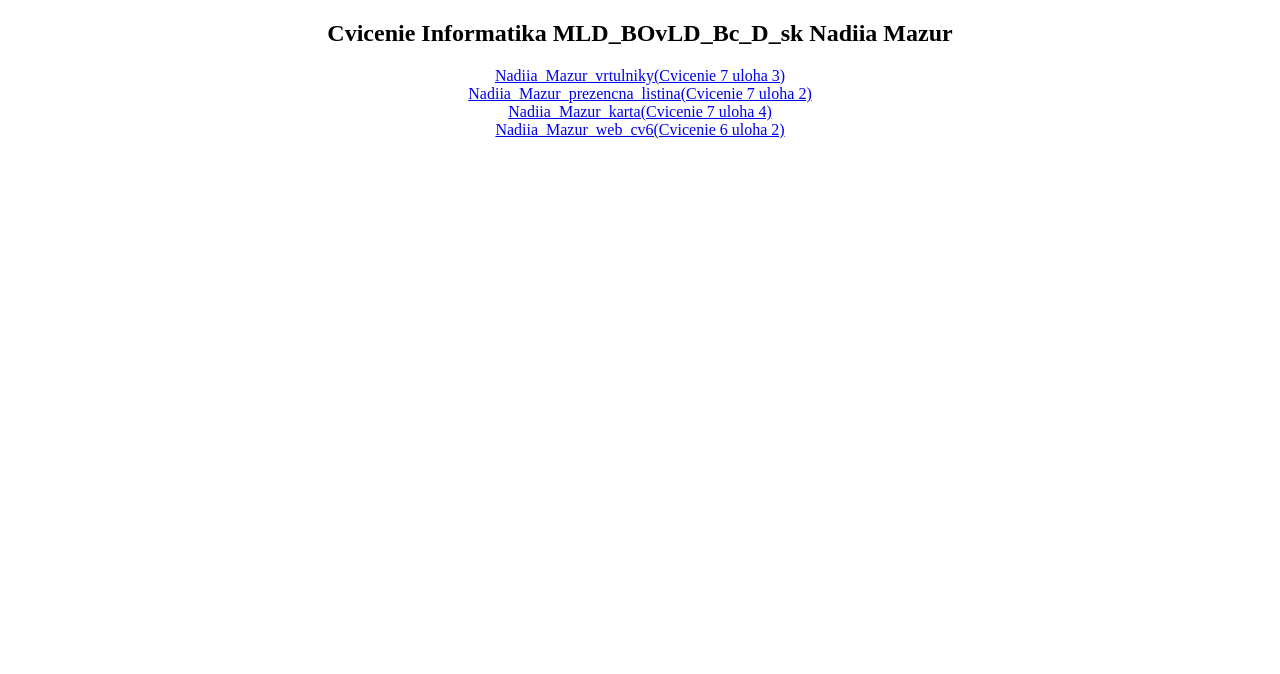
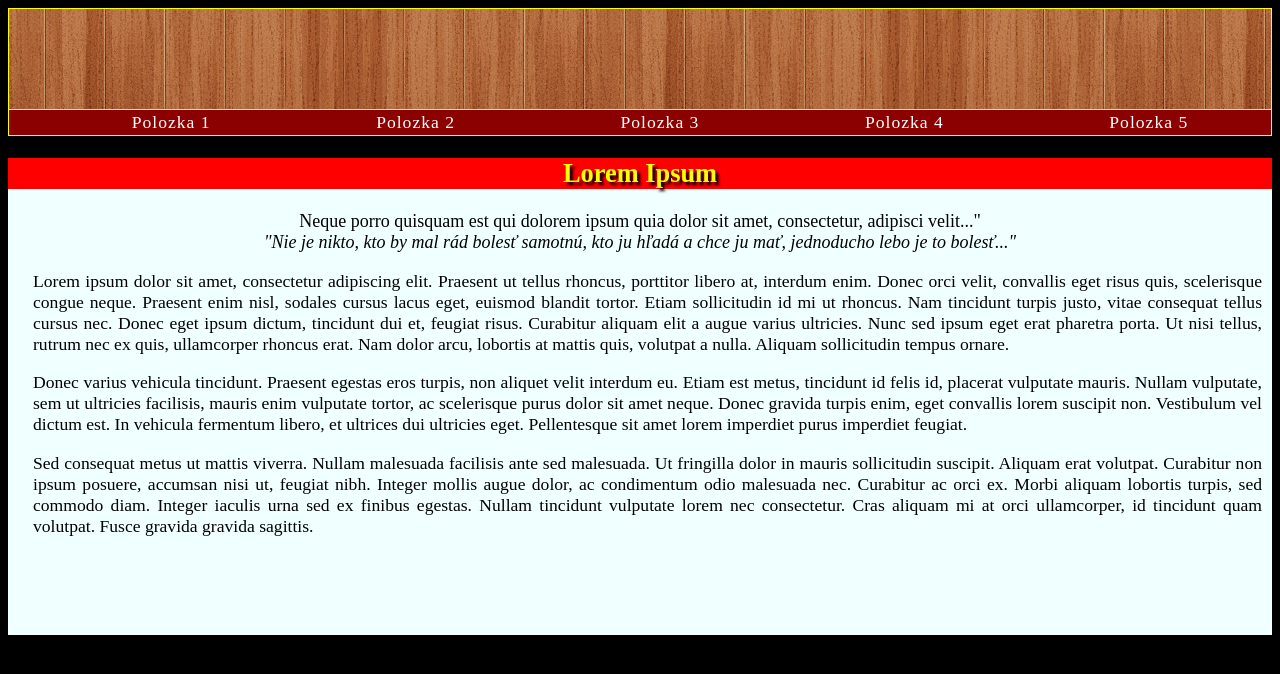
Before and after one commit to NadiiaMazur/Html-anya, a plain HTML site: page index.html in a window 1280 px wide. Drawn offline with Linux system fonts and the light colour scheme.

Commit message:
Nadiiaazur_CSS_menu.html

```diff
--- a/index.html
+++ b/index.html
@@ -1,14 +1,67 @@
 <!DOCTYPE html>
-<html lang="sk">
-<title>Mazur Nadiia</title>
-<meta http-equiv="content-type" content="text/html; charset=UTF-8">
-	<body>
-<h2 style="text-align:center">Cvicenie Informatika MLD_BOvLD_Bc_D_sk Nadiia Mazur</h2>
-		<div style="text-align:center; display: flex; flex-direction: column;">
-	<a href="Nadiia_Mazur_vrtulníky.html">Nadiia_Mazur_vrtulniky(Cvicenie 7 uloha 3)</a>
-	<a href="Nadiia_Mazur_prezencna_listina.html">Nadiia_Mazur_prezencna_listina(Cvicenie 7 uloha 2)</a>
-	<a href="Nadiia_Mazur_karta.html.html">Nadiia_Mazur_karta(Cvicenie 7 uloha 4)</a>
-	<a href="Nadiia_Mazur_web_cv6.html">Nadiia_Mazur_web_cv6(Cvicenie 6 uloha 2)</a>
-		</div>
-	</body>
+<html>
+
+<head>
+    <meta charset="utf-8">
+    <meta name="viewpart content=" width=device-width, initial-scale=1>
+    <meta http-equiv=" refresh" content="5">
+    <title>Mazur Nadiia: CSS stranka</title>
+    <link rel="stylesheet" href="style.css">
+</head>
+
+<body>
+    <div class="hlavnicka">
+
+    </div>
+
+    <div class="menu">
+        <ul>
+            <li>Polozka 1</li>
+            <li>Polozka 2</li>
+            <li>Polozka 3</li>
+            <li>Polozka 4</li>
+            <li>Polozka 5</li>
+        </ul>
+    </div>
+
+    <div class="telo">
+        <h2>Lorem Ipsum</h2>
+
+        <p style="text-align: center; font-size: 18px;">Neque porro quisquam est qui dolorem ipsum quia dolor sit amet,
+            consectetur, adipisci velit..."<br><em>
+                "Nie je nikto, kto by mal rád bolesť samotnú, kto ju hľadá a chce ju mať, jednoducho lebo je to
+                bolesť..."</em></p>
+
+        <div>
+            <p>Lorem ipsum dolor sit amet, consectetur adipiscing elit. Praesent ut tellus rhoncus, porttitor libero at,
+                interdum enim. Donec orci velit, convallis eget risus quis, scelerisque congue neque. Praesent enim
+                nisl,
+                sodales cursus lacus eget, euismod blandit tortor. Etiam sollicitudin id mi ut rhoncus. Nam tincidunt
+                turpis
+                justo, vitae consequat tellus cursus nec. Donec eget ipsum dictum, tincidunt dui et, feugiat risus.
+                Curabitur aliquam elit a augue varius ultricies. Nunc sed ipsum eget erat pharetra porta. Ut nisi
+                tellus,
+                rutrum nec ex quis, ullamcorper rhoncus erat. Nam dolor arcu, lobortis at mattis quis, volutpat a nulla.
+                Aliquam sollicitudin tempus ornare.</p>
+
+            <p>Donec varius vehicula tincidunt. Praesent egestas eros turpis, non aliquet velit interdum eu. Etiam est
+                metus, tincidunt id felis id, placerat vulputate mauris. Nullam vulputate, sem ut ultricies facilisis,
+                mauris enim vulputate tortor, ac scelerisque purus dolor sit amet neque. Donec gravida turpis enim, eget
+                convallis lorem suscipit non. Vestibulum vel dictum est. In vehicula fermentum libero, et ultrices dui
+                ultricies eget. Pellentesque sit amet lorem imperdiet purus imperdiet feugiat.</p>
+
+            <p>Sed consequat metus ut mattis viverra. Nullam malesuada facilisis ante sed malesuada. Ut fringilla dolor
+                in
+                mauris sollicitudin suscipit. Aliquam erat volutpat. Curabitur non ipsum posuere, accumsan nisi ut,
+                feugiat
+                nibh. Integer mollis augue dolor, ac condimentum odio malesuada nec. Curabitur ac orci ex. Morbi aliquam
+                lobortis turpis, sed commodo diam. Integer iaculis urna sed ex finibus egestas. Nullam tincidunt
+                vulputate
+                lorem nec consectetur. Cras aliquam mi at orci ullamcorper, id tincidunt quam volutpat. Fusce gravida
+                gravida sagittis.</p>
+        </div>
+    </div>
+
+</body>
+
 </html>
--- /dev/null
+++ b/style.css
@@ -0,0 +1,84 @@
+body {
+    background-color: black;
+    font-size: 1.1em;
+}
+
+.menu {
+    background-color: darkred;
+    height: 25px;
+    border: 1px solid yellow;
+    margin: 0px;
+}
+
+.telo {
+    background-color: #f0ffff;
+    text-align: justify;
+    padding-bottom: 70px;
+}
+
+.telo h2 {
+    background-color: red;
+    text-align: center;
+    color: yellow;
+    text-shadow: 3px 3px 3px black;
+}
+
+.hlavnicka {
+    height: 100px;
+    background-color: red;
+    border: 1px solid yellow;
+    background: url(texture.jpg) repeat-x;
+    border-bottom: none;
+}
+
+
+div.menu ul li {
+    float: left;
+    color: white;
+    list-style: none;
+    margin-top: -18px;
+    margin-left: auto;
+    margin-right: auto;
+    padding: 0px;
+    width: 20%;
+    text-align: center;
+    line-height: 25px;
+    font-weight: normal;
+    letter-spacing: 1px;
+    font-size: 100%;
+}
+
+div.menu ul li:hover {
+    color: white;
+    text-shadow: 3px 3px 3px black;
+    background-color: gray;
+    font-size: 120%;
+}
+
+
+.telo div {
+    padding-left: 25px;
+    padding-right: 10px;
+    padding-bottom: 10px;
+}
+
+.menu a:link {
+    text-decoration: none;
+    color: white;
+}
+
+.menu a:visited {
+    text-decoration: none;
+    color: white;
+}
+
+.menu a:hover {
+    text-decoration: none;
+    color: white;
+    text-shadow: 3px 3px 3px black;
+}
+
+.menu a:active {
+    text-decoration: none;
+    color: white;
+}
```
Also changed, not shown: texture.jpg (added).
